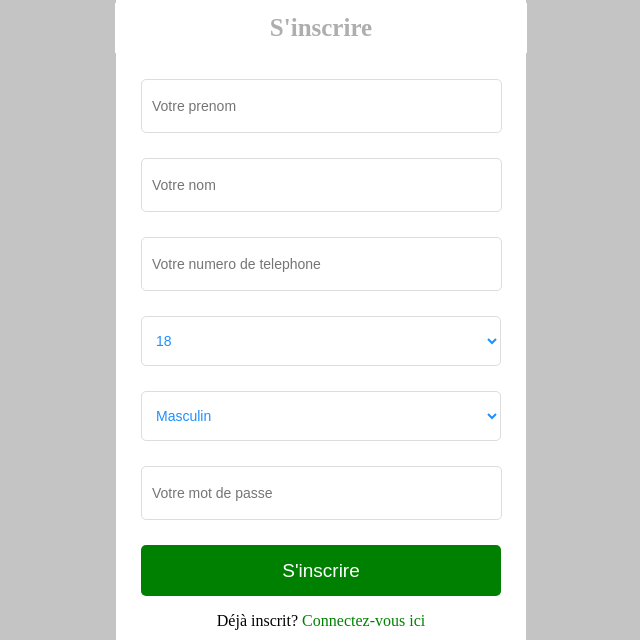
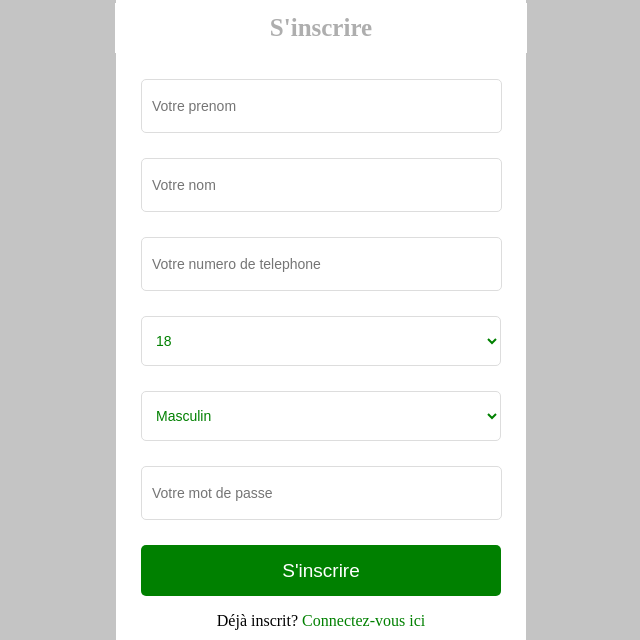
Before and after one commit to Ssada922/ProjetGDPA, a PHP site: page /Inscription.php in a window 1280 px wide. Shown: the part 31-671 px from the top of the page, without its empty margins (327-967 px from the left). Run offline with PHP 8.4, Linux system fonts and the light colour scheme.

Commit message:
styleAuth.css

```diff
--- a/styleAuth.css
+++ b/styleAuth.css
@@ -38,7 +38,7 @@ body {
     border-radius: 5px;
     width: 360px;
     height: 50px;
-    color: dodgerblue;
+    color: green;
   }
   .form-button {
     border-radius: 5px;
```
